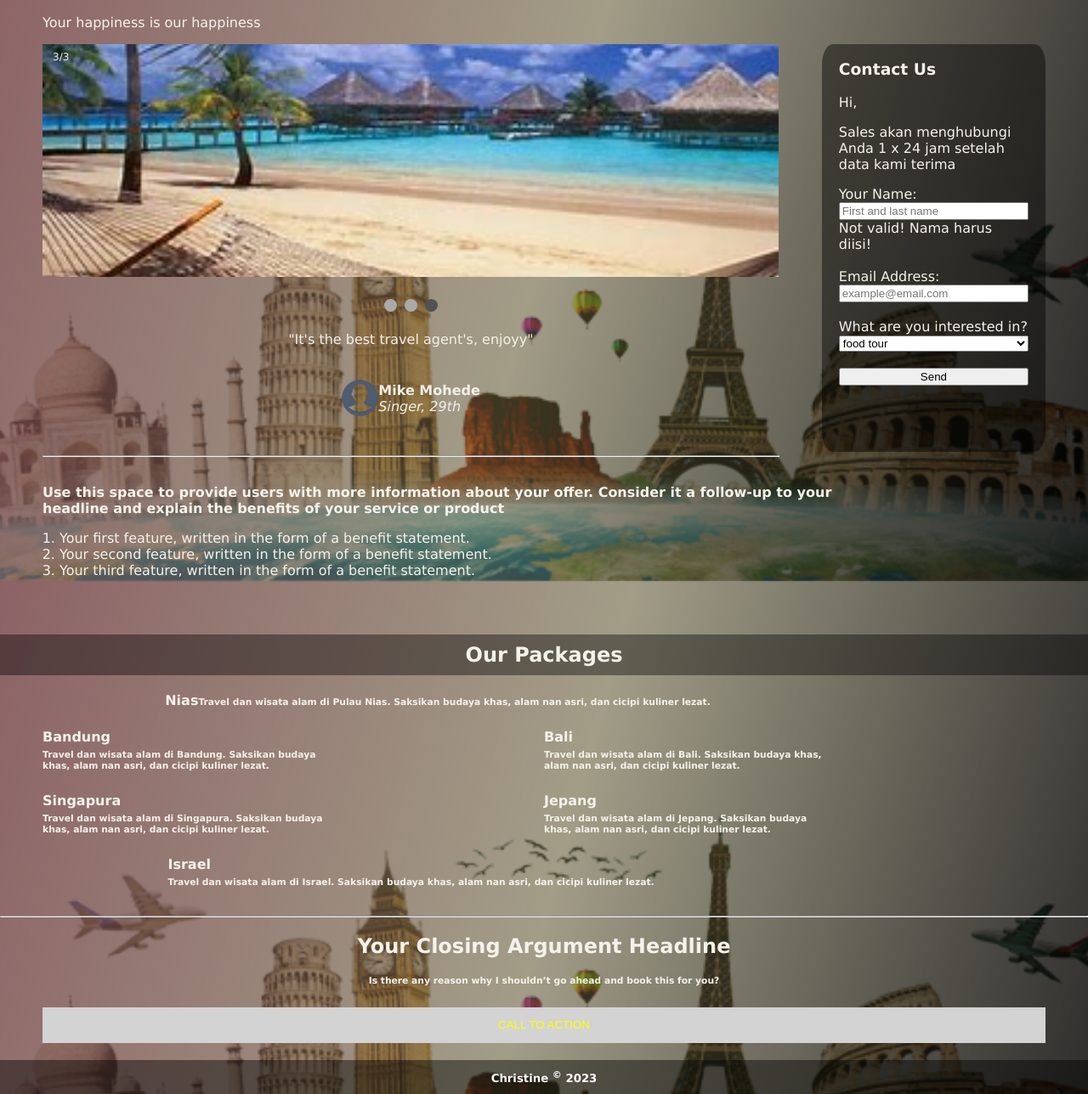
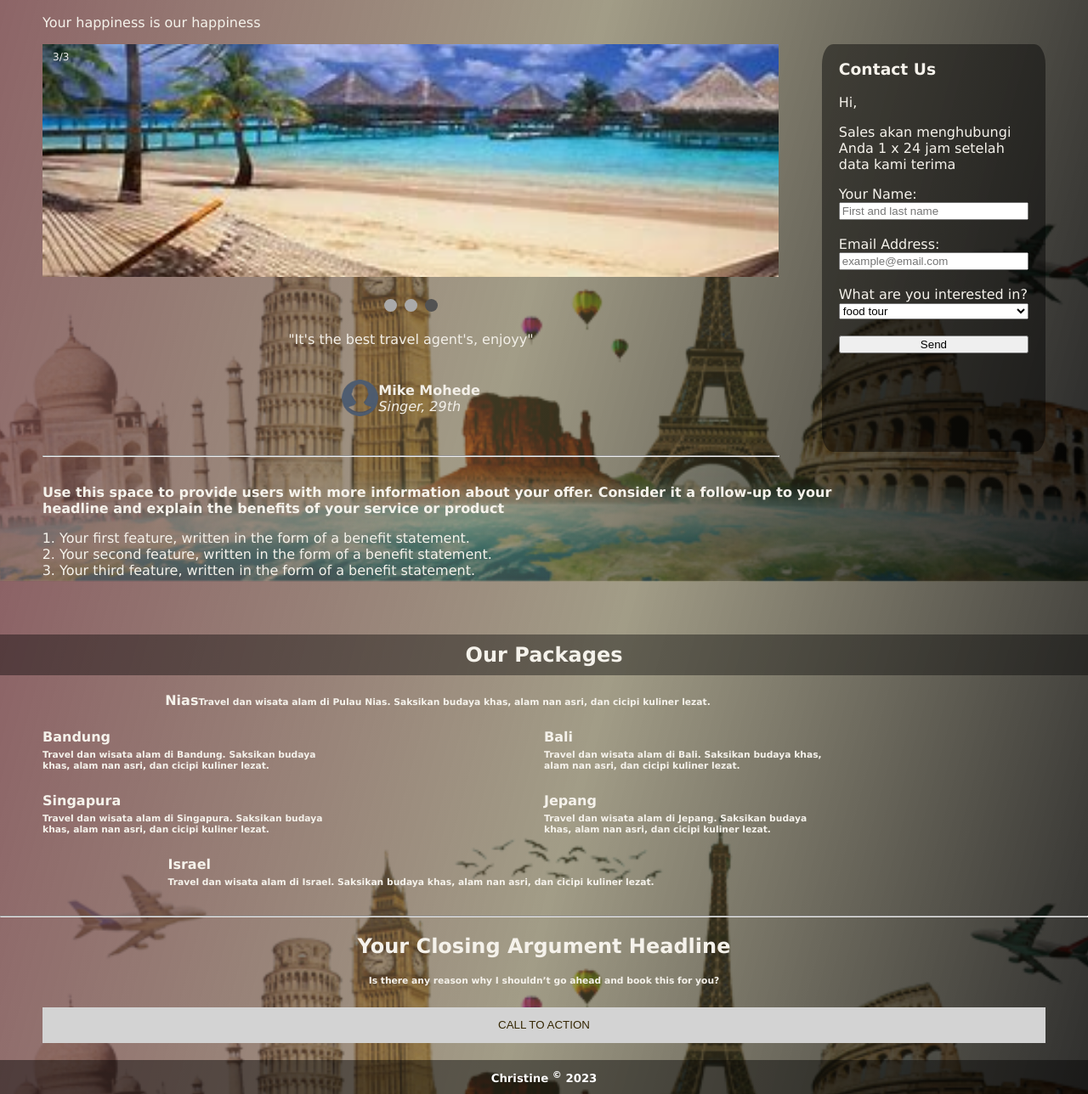
Before and after one commit to revou-fundamental-course/24-07-23-Christinee25, a plain HTML site: page index.html in a window 1280 px wide. Shown: the part 116-1404 px from the top of the page at 85% size. Drawn offline with Linux system fonts and the light colour scheme.

Commit message:
update terbaru

```diff
--- a/index.html
+++ b/index.html
@@ -92,8 +92,6 @@
                     <div>
                         <label form="Nama">Your Name:</label>
                         <input id="Nama-input" name="full-name" type="text" placeholder="First and last name"/>
-                        <span id="Nama-error" class="hide required-color error-message">Not valid!</span>
-                        <span id="empty-Nama" class="hide required-color error-message">Nama harus diisi!</span>
                     </div>
                     <br>
                     <div>
@@ -162,7 +160,7 @@
         <header>
             <h1>Your Closing Argument Headline</h1>
             <h6 id="closing">Is there any reason why I shouldn’t go ahead and book this for you? </h6>
-            <input type="submit" value="CALL TO ACTION" style="background-color: lightgrey; color: yellow; font-family: sans-serif; width: 206px; height: 42px; border: 0px;">
+            <input type="submit" value="CALL TO ACTION" style="background-color: lightgrey; color: rgb(53, 39, 3); font-family: sans-serif; width: 206px; height: 42px; border: 0.2px;">
         </header>
     </article>
     <footer>
```
